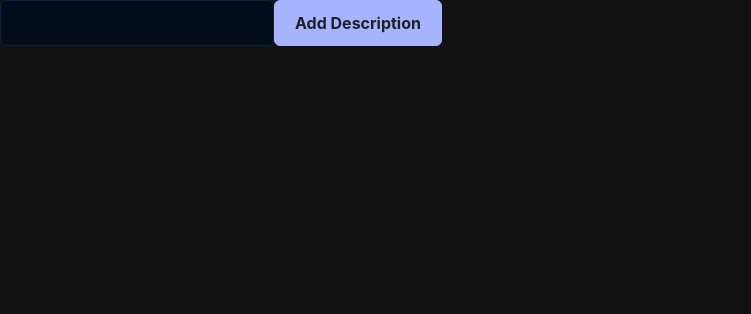
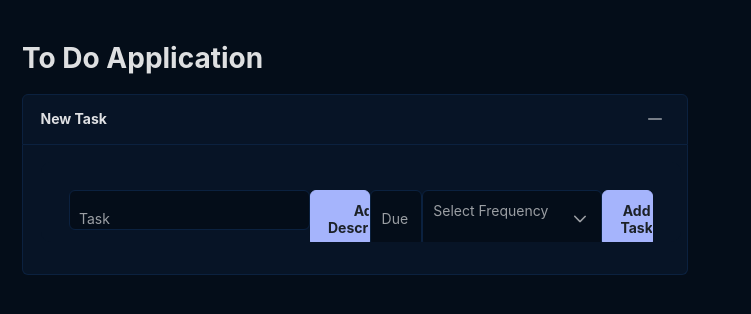
Before and after one commit to pikkauhn/ToDoist, a React (Create React App) app in the folder client/: page / in a window 1280 px wide. Shown: the top 314 px of the page, without its empty margins (0-751 px from the left). Built offline with nearby package versions, Linux system fonts and the light colour scheme.

Commit message:
Front-end updated to add new task

```diff
--- a/client/package.json
+++ b/client/package.json
@@ -7,6 +7,7 @@
     "@testing-library/react": "^13.4.0",
     "@testing-library/user-event": "^13.5.0",
     "axios": "^1.4.0",
+    "primeicons": "^6.0.1",
     "primereact": "^9.5.0",
     "react": "^18.2.0",
     "react-dom": "^18.2.0",
--- a/client/src/App.js
+++ b/client/src/App.js
@@ -1,5 +1,7 @@
 import ToDoApp from './Components/ToDoApp';
 import './theme.css';
+import "primereact/resources/primereact.min.css";   // Core
+import "primeicons/primeicons.css";
 
 
 function App() {
--- /dev/null
+++ b/client/src/Components/ToDoApp.css
@@ -0,0 +1,38 @@
+#newTaskCard {
+    width: 50vw;
+    overflow-y: hidden;
+    height: 50vh;
+    transition: max-height .2s linear;
+}
+
+#addTask {
+    display: flex;
+    overflow: hidden;
+    justify-content: space-between;
+}
+
+.desc {
+    margin-top: 3vh;
+    justify-content: space-between;
+}
+
+.slide-out {
+    max-height: 20vh;
+}
+
+.slide-in {
+    max-height: 10vh;
+}
+
+.p-panel {
+    max-width: 52vw;
+}
+
+#descriptionInput {
+    width: 40vw;
+    margin-right: 2vw;
+}
+
+#closeDescription {
+    margin-bottom: 1.5vh;
+}
--- a/client/src/Components/ToDoApp.js
+++ b/client/src/Components/ToDoApp.js
@@ -1,33 +1,66 @@
-import React, { useState } from 'react'
+import React, { useEffect, useState } from 'react';
+import './ToDoApp.css';
 import { InputText } from 'primereact/inputtext';
 import { InputTextarea } from 'primereact/inputtextarea';
 import { Button } from 'primereact/button';
-
-
+import { Calendar } from 'primereact/calendar';
+import { Dropdown } from 'primereact/dropdown';
+import { Panel } from 'primereact/panel';
 
 function ToDoApp() {
-
   const [toDoName, setToDoName] = useState('');
   const [showDescription, setShowDescription] = useState(false);
   const [description, setDescription] = useState('');
-
+  const [date, setDate] = useState(null);
+  const [frequency, setFrequency] = useState(null);
+  const frequencies = [
+    { name: 'Once' },
+    { name: 'Weekly' },
+    { name: 'Weekly On Day' },
+    { name: 'Bi-Weekly' },
+    { name: 'Bi-Weekly on Day' },
+    { name: 'Monthly On Date' }
+  ];
 
 
   return (
     <div>
-            <div className="itemWrapper">
-                <InputText value={toDoName} onChange={(e) => setToDoName(e.target.toDoName)} />
-                {(!showDescription) ?
-                    <Button label="Add Description" onClick={() => setShowDescription(!showDescription)} />
-                    :
-                    <div>
-                    <InputTextarea autoResize value={description} onChange={(e) => setDescription(e.target.value)} />
-                    <Button label="X" onClick={() => setShowDescription(!showDescription)} />
+      <h1>To Do Application</h1>
+      <Panel toggleable header="New Task">
+      <div className={`card ${(!showDescription) ? 'slide-in' : 'slide-out'}`} id="newTaskCard">
+        <div id="addTask">
+          <span className="p-float-label">
+            <InputText id="taskName" value={toDoName} onChange={(e) => setToDoName(e.target.value)} />
+            <label htmlFor='taskName'>Task</label>
+          </span>
+          {(!showDescription) ? (
+            <Button id="addDescription" label="Add Description" onClick={() => {setShowDescription(true)}} />
+          ) : null}
+          <Calendar placeholder="Due Date" value={date} onChange={(e) => setDate(e.value)} />
+          <Dropdown
+            value={frequency}
+            onChange={(e) => setFrequency(e.value)}
+            options={frequencies}
+            optionLabel="name"
+            placeholder="Select Frequency"
+            className="w-full m:w-14rem"
+          />
+          <Button label="Add Task" />
         </div>
-                }
+        <div className='desc'>
+          <InputTextarea
+            id="descriptionInput"
+            placeholder='Enter Description'
+            autoResize
+            value={description}
+            onChange={(e) => setDescription(e.target.value)}
+          />
+          <Button id="closeDescription" label="X" onClick={() => {setShowDescription(false)}} />
         </div>
       </div>
-    )
+      </Panel>
+    </div>
+  );
 }
 
-export default ToDoApp
+export default ToDoApp;
--- a/client/src/index.css
+++ b/client/src/index.css
@@ -1,13 +1,20 @@
-body {
-  margin: 0;
-  font-family: -apple-system, BlinkMacSystemFont, 'Segoe UI', 'Roboto', 'Oxygen',
-    'Ubuntu', 'Cantarell', 'Fira Sans', 'Droid Sans', 'Helvetica Neue',
-    sans-serif;
-  -webkit-font-smoothing: antialiased;
-  -moz-osx-font-smoothing: grayscale;
+html {
+    font-size: 14px;
 }
 
-code {
-  font-family: source-code-pro, Menlo, Monaco, Consolas, 'Courier New',
-    monospace;
+body {
+    font-family: var(--font-family);
+    font-weight: normal;
+    background: var(--surface-ground);
+    color: var(--text-color);
+    padding: 1rem;
+    -webkit-font-smoothing: antialiased;
+    -moz-osx-font-smoothing: grayscale;
 }
+
+.card {
+    background: var(--surface-card);
+    padding: 2rem;
+    border-radius: 10px;
+    margin-bottom: 1rem;
+}
```
Also changed, not shown: client/src/App.css (deleted, +0 -38 lines), 1 other file (tests, documents, lock files or other folders). Lines whose indentation alone changed are shown as unchanged.
